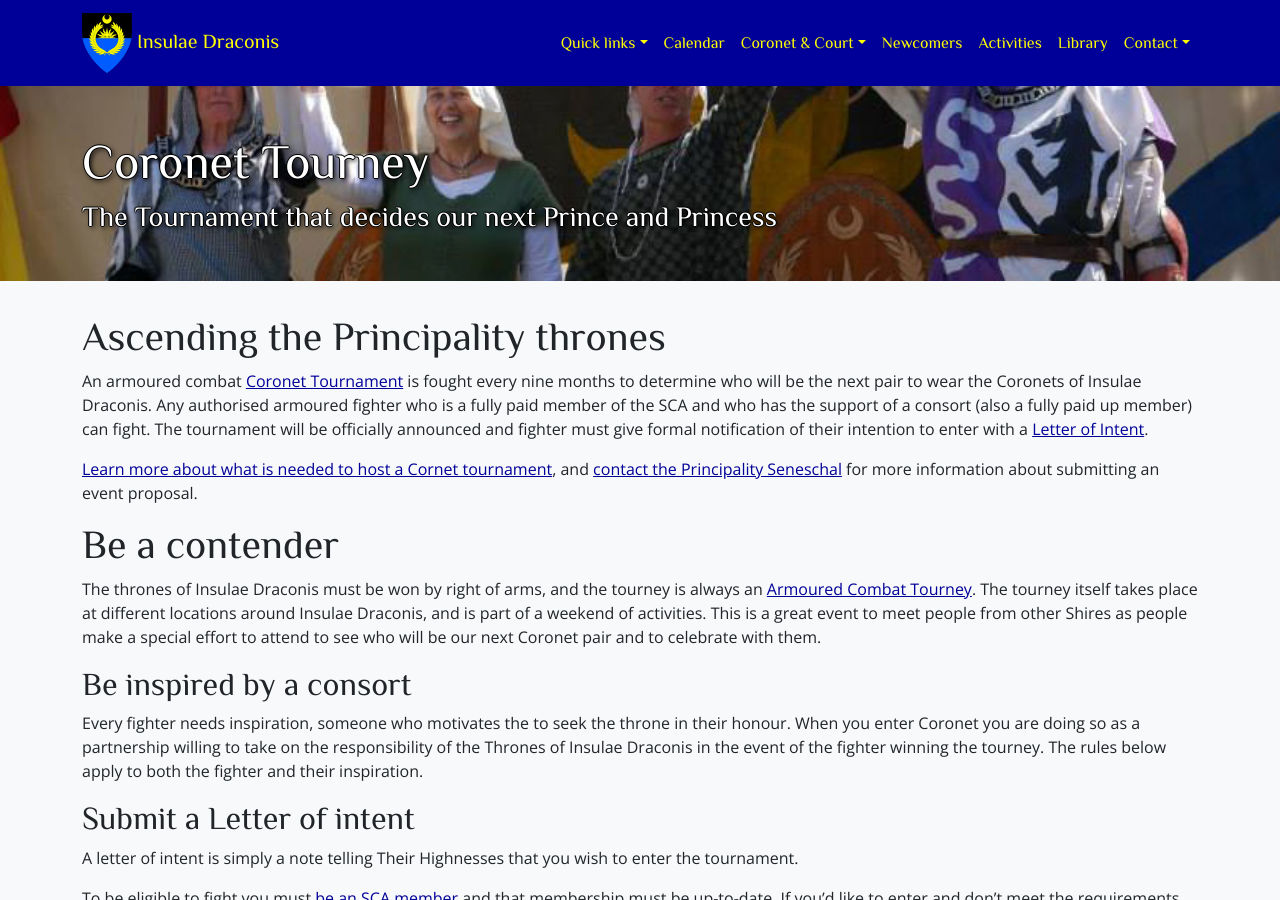
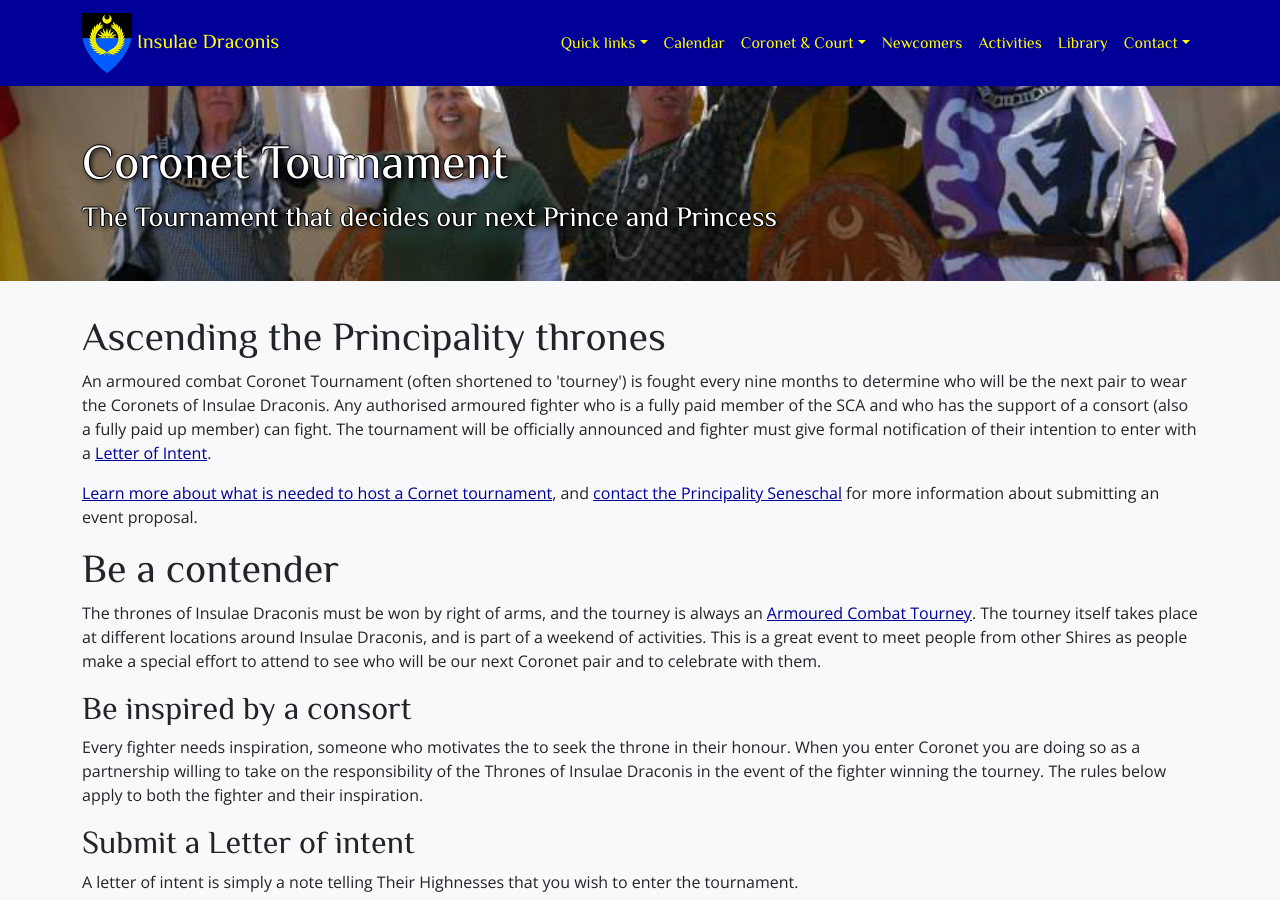
Before and after one commit to drachenwald/insulae-draconis, a Jekyll site: the page built from coronet/coronet-tourney.md, in a window 1280 px wide and 900 px high. Built offline with Jekyll 4.4.1, drawn with Linux system fonts in a browser that asks for light colours; comment, search, counter and statistics services are not loaded.

Commit message:
Update coronet-tourney.md

```diff
--- a/coronet/coronet-tourney.md
+++ b/coronet/coronet-tourney.md
@@ -1,13 +1,13 @@
 ---
 prevurl:
  - /Coronet/CoronetTourney.html
-title: Coronet Tourney
+title: Coronet Tournament
 subtitle: The Tournament that decides our next Prince and Princess
 banner: /images/banner/royalty-coronet.jpg
 ---
 # Ascending the Principality thrones
 
-<p>An armoured combat <a href="https://insulaedraconis.org/coronet/coronet-tourney/">Coronet Tournament</a> is fought every nine months to determine who will be the next pair to wear the Coronets of Insulae Draconis. Any authorised armoured fighter who is a fully paid member of the SCA and who has the support of a consort (also a fully paid up member) can fight. The tournament will be officially announced and fighter must give formal notification of their intention to enter with a  <a href="{% link coronet/coronet-tourney.md %}#submit-a-letter-of-intent">Letter of Intent</a>.</p>
+<p>An armoured combat Coronet Tournament (often shortened to 'tourney') is fought every nine months to determine who will be the next pair to wear the Coronets of Insulae Draconis. Any authorised armoured fighter who is a fully paid member of the SCA and who has the support of a consort (also a fully paid up member) can fight. The tournament will be officially announced and fighter must give formal notification of their intention to enter with a  <a href="{% link coronet/coronet-tourney.md %}#submit-a-letter-of-intent">Letter of Intent</a>.</p>
 
 [Learn more about what is needed to host a Cornet tournament](https://insulaedraconis.org/library/group-resources/bidding-for-events/), and [contact the Principality Seneschal](seneschal@insulaedraconis.org) for more information about submitting an event proposal.
 
```
